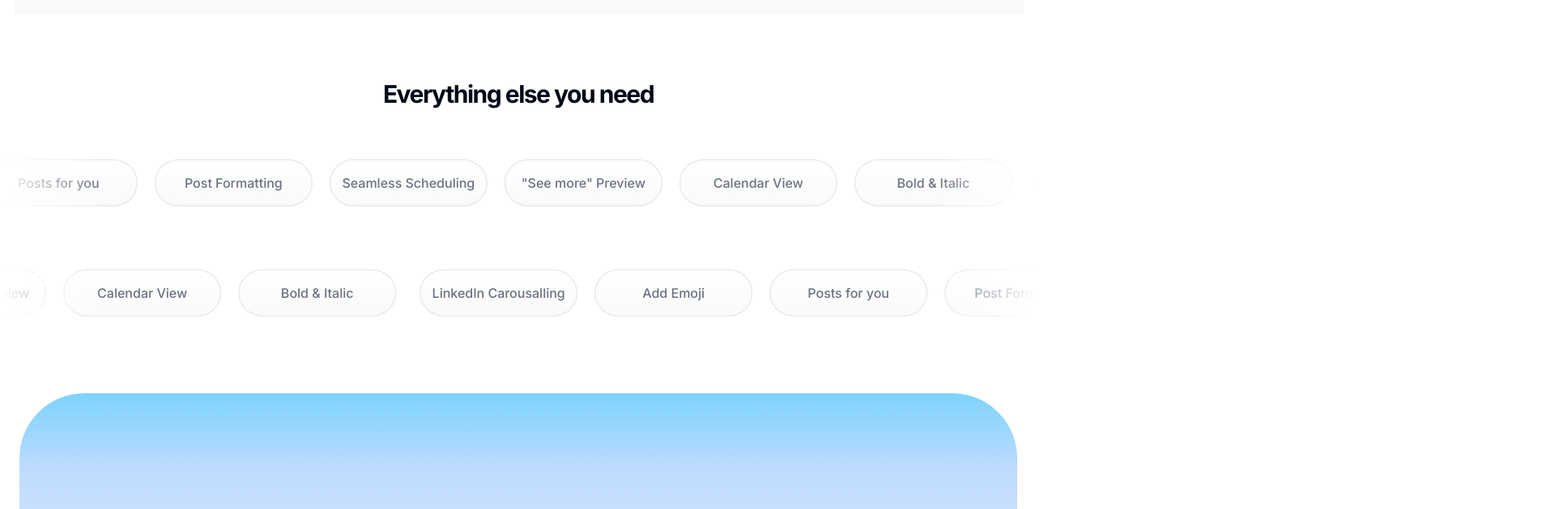
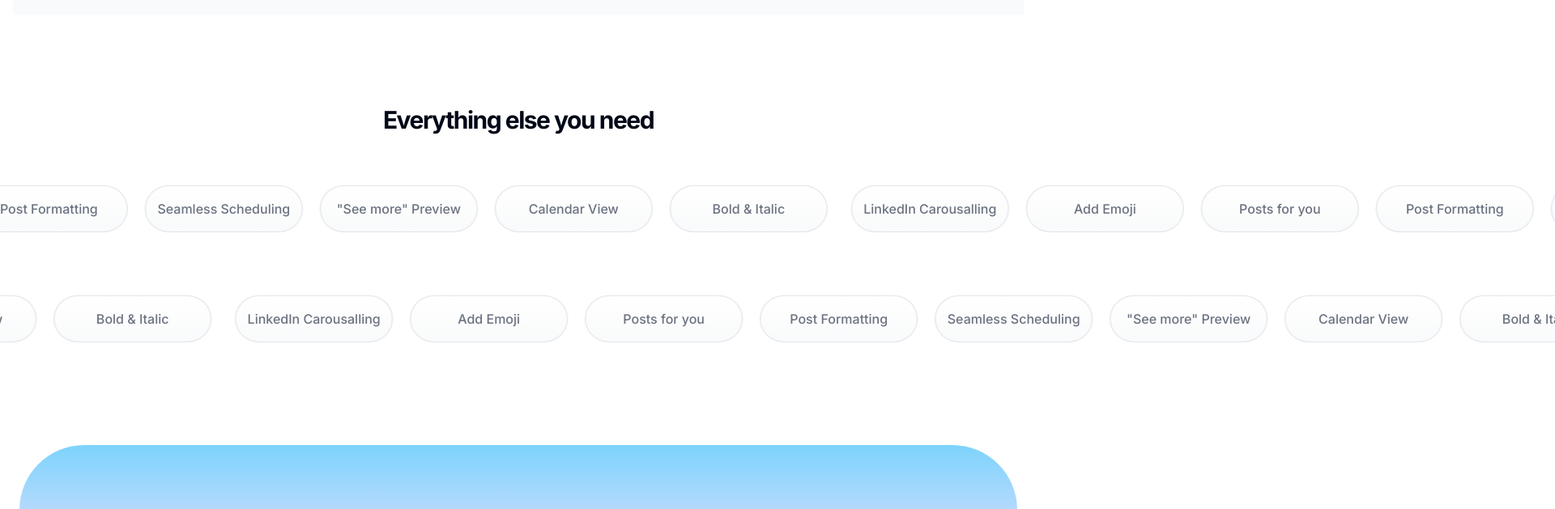
Before and after one commit to feibiss/nxtbase-landing-page, a Next.js app in the folder landing-1/: page / in a window 1280 px wide. Shown: the part 5140-5769 px from the top of the page at 81% size, 1920 px wide, since content can reach past the window. Built offline with nearby package versions, Linux system fonts and the light colour scheme.

Commit message:
Chore : Wrapped content in section

```diff
--- a/landing-1/src/components/containers/carousal.tsx
+++ b/landing-1/src/components/containers/carousal.tsx
@@ -4,7 +4,7 @@ import { Typography } from "../ui/typography";
 
 const Carousal = () => {
   return (
-    <>
+    <section className="my-8">
       <Typography
         variant={"h4"}
         className="flex justify-center items-center text-center pb-4 font-bold tracking-tighter mb-8"
@@ -12,7 +12,7 @@ const Carousal = () => {
         Everything else you need
       </Typography>
       <FeatureCarousel />
-    </>
+    </section>
   );
 };
 
```
